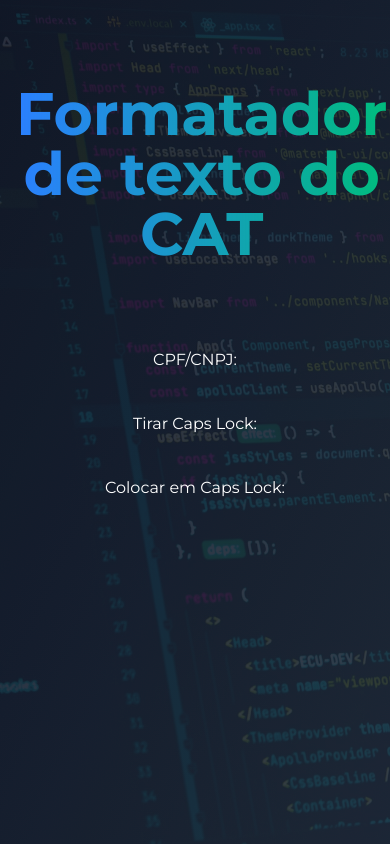
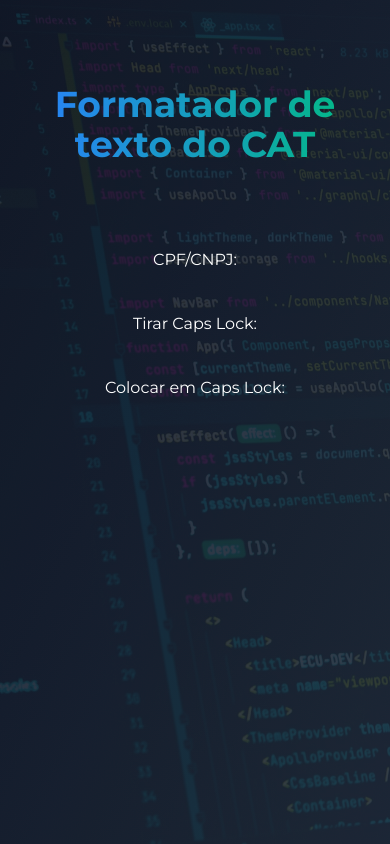
Before and after one commit to mhre1s/Cat-text-formater, a website: page index.html in a window 390 px wide. Drawn offline with Linux system fonts and the light colour scheme.

Commit message:
Adding responsive

```diff
--- a/index.html
+++ b/index.html
@@ -19,16 +19,16 @@
     <main class="absolute inset-0 bg-[url('img-cat.avif')] bg-cover bg-center opacity-10"></main>
     <div class="mx-auto px-4 py-16 relative z-10">
         <h1
-            class="text-6xl py-5 text-center bg-gradient-to-r from bg-blue-500 to-emerald-500 bg-clip-text text-transparent font-bold sm:text-4xl">
+            class="text-4xl py-5 text-center bg-gradient-to-r from bg-blue-500 to-emerald-500 bg-clip-text text-transparent font-bold sm:text-6xl">
             Formatador de texto do CAT
         </h1>
     </div>
-    <form class="md:block relative z-20 flex mx-auto w-96 gap-2 items-center group h-8 flex-col" action="">
+    <form class="md:block relative z-20 flex mx-auto sm:w-96 gap-2 items-center group h-8 flex-col" action="">
         <div class="flex flex-col text-center w-full">
             <label class="text-white" for="cpf">CPF/CNPJ:</label>
             <input class="bg-amber-50 rounded-md pl-1.5 h-8 grow focus:outline-none w-0 opacity-0 transform translate-x-[-100%] transition-all duration-300 group-hover:w-full group-hover:opacity-100 group-hover:translate-x-0" type="text" name="cpf" id="cpf" placeholder="Digite o CPF/CNPJ">
         </div>
-        <div class="flex flex-col text-center w-full sm:w-[80vw]">
+        <div class="flex flex-col text-center w-full">
             <label class="text-white" for="capslock">Tirar Caps Lock:</label>
             <input class="bg-amber-50 rounded-md pl-1.5 h-8 grow focus:outline-none w-0 opacity-0 transform translate-x-[-100%] transition-all duration-300 group-hover:w-full group-hover:opacity-100 group-hover:translate-x-0" type="text" name="capslock" id="capslock" placeholder="Digite o texto em Caps lock">
         </div>
```
Also changed, not shown: src/output.css.
